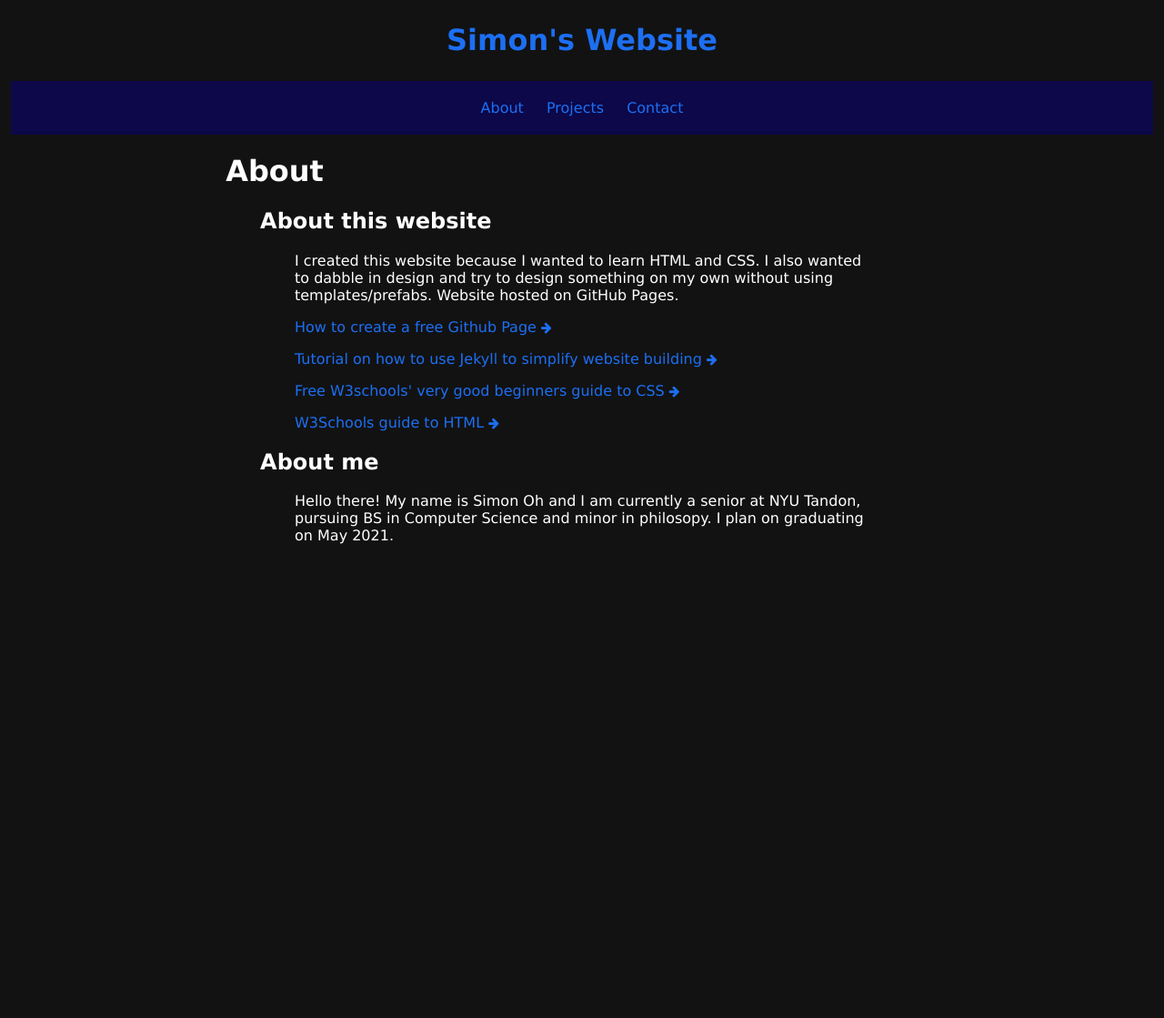
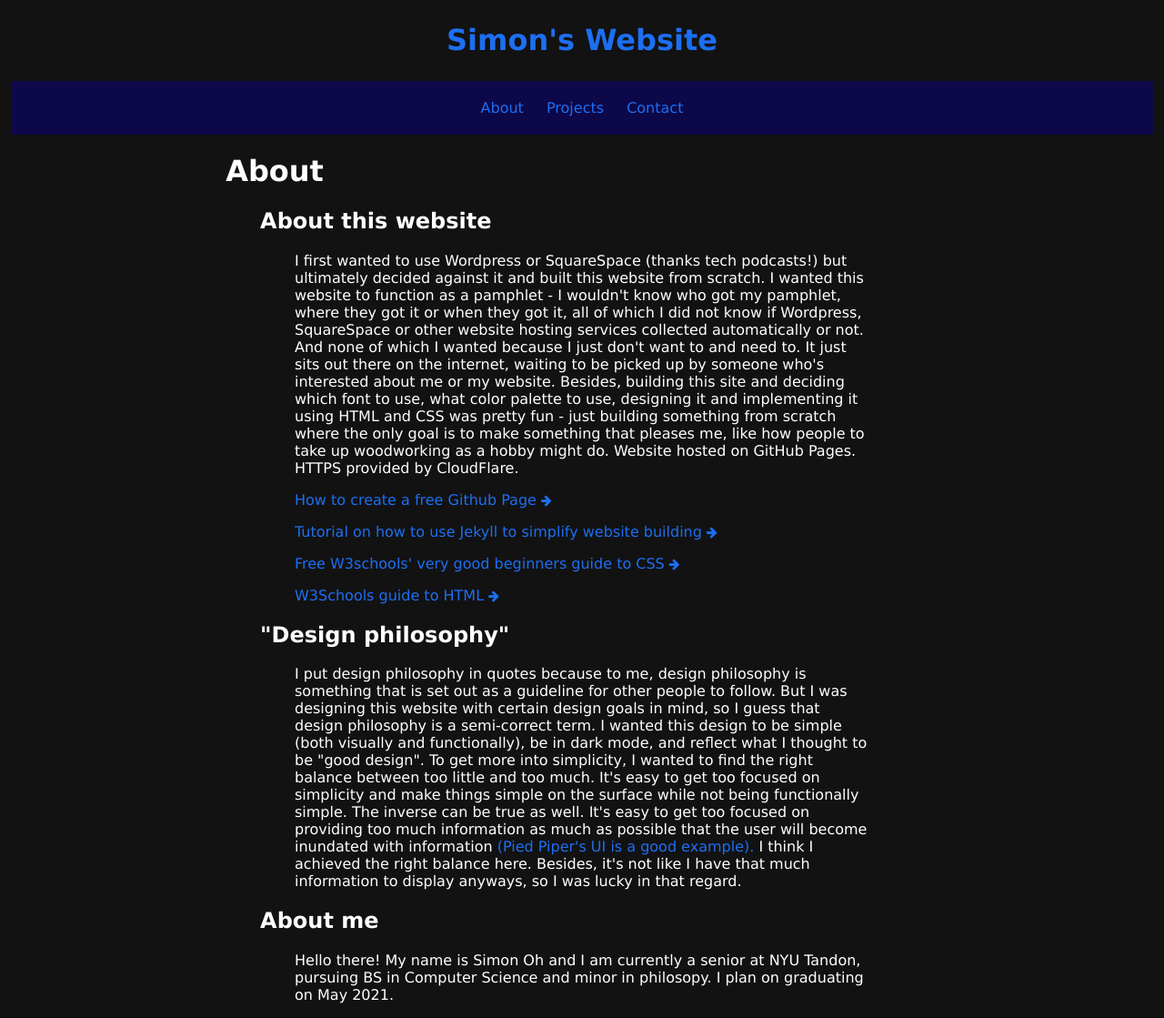
Before and after one commit to simon0h/simon0h.github.io, a Jekyll site: the page built from about/index.html, in a window 1280 px wide. Shown: the whole page at 91% size. Built offline with Jekyll 4.4.1, drawn with Linux system fonts in a browser that asks for light colours; before the commit the page ends 900 px from its top, so only the background shows below that.

Commit message:
Updated about and added more stuff

```diff
--- a/about/index.html
+++ b/about/index.html
@@ -15,12 +15,26 @@ title: About
 <body>
 	<div>
 		<h2> About this website</h2>
-		<p> I created this website because I wanted to learn HTML and CSS. I also wanted to dabble in design and try to design something on my own without using templates/prefabs. Website hosted on GitHub Pages. </p>
+		<p> I first wanted to use Wordpress or SquareSpace (thanks tech podcasts!) but ultimately decided against it and built this website from scratch. I wanted this website to function as a pamphlet
+			- I wouldn't know who got my pamphlet, where they got it or when they got it, all of which I did not know if Wordpress, SquareSpace or other website hosting services collected automatically or not.
+			And none of which I wanted because I just don't want to and need to. It just sits out there on the internet, waiting to be picked up by someone who's interested about me or my website.
+			Besides, building this site and deciding which font to use, what color palette to use, designing it and implementing it using HTML and CSS was pretty fun
+			- just building something from scratch where the only goal is to make something that pleases me,
+			like how people to take up woodworking as a hobby might do. Website hosted on GitHub Pages. HTTPS provided by CloudFlare.
+		</p>
 		<p title = "pages.github.com"><a href="https://pages.github.com/"><p class = "links"> How to create a free Github Page <i class="fa fa-arrow-right" style="font-size:85%;"></i></a></p>
 		<p title = "jmcglone.com"><a href="http://jmcglone.com/guides/github-pages/"><p class = "links"> Tutorial on how to use Jekyll to simplify website building <i class="fa fa-arrow-right" style="font-size:85%;"></i></a></p>
 		<p title = "w3schools.com"><a href="https://www.w3schools.com/css/default.asp"><p class = "links"> Free W3schools' very good beginners guide to CSS <i class="fa fa-arrow-right" style="font-size:85%;"></i></a></p>
 		<p title = "w3schools.com"><a href="https://www.w3schools.com/html/default.asp"><p class = "links"> W3Schools guide to HTML <i class="fa fa-arrow-right" style="font-size:85%;"></i></a></p>
 
+		<h2> "Design philosophy" </h2>
+		<p>I put design philosophy in quotes because to me, design philosophy is something that is set out as a guideline for other people to follow. But I was designing this website with certain design goals in mind, so I guess that design philosophy is a semi-correct term.
+			I wanted this design to be simple (both visually and functionally), be in dark mode, and reflect what I thought to be "good design". To get more into simplicity, I wanted to find the right balance between too little and too much.
+			It's easy to get too focused on simplicity and make things simple on the surface while not being functionally simple. The inverse can be true as well. It's easy to get too focused on providing too much information as much as possible that the user will become inundated with information
+			<a href="https://external-preview.redd.it/m-AVpUbWjSEoFSLCzvlLj0-AKI4-dXFxaukEt75upGs.jpg?auto=webp&s=f5ec909ded3fd91442b800613d5c498f86be8913">(Pied Piper's UI is a good example).</a>
+			I think I achieved the right balance here. Besides, it's not like I have that much information to display anyways, so I was lucky in that regard.
+		</p>
+
 		<h2> About me</h2>
  		<p> Hello there! My name is Simon Oh and I am currently a senior at NYU Tandon, pursuing BS in Computer Science and minor in philosopy. I plan on graduating on May 2021.</p>
 	</div>
```
